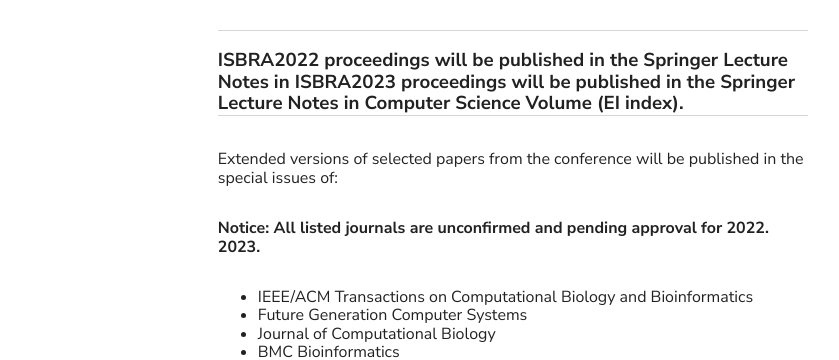
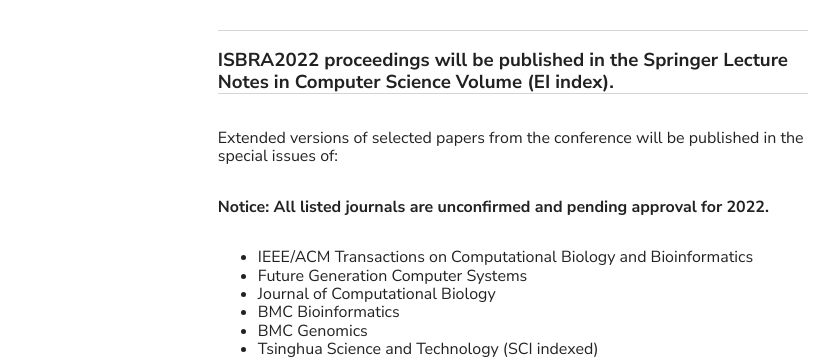
Before and after one commit to Mangul-Lab-USC/_ISBRA22, a Next.js app: page / in a window 1280 px wide. Shown: the part 988-1348 px from the top of the page, without its empty margins (127-966 px from the left). Built offline with nearby package versions, Linux system fonts and the light colour scheme.

Commit message:
Update index.js

```diff
--- a/pages/index.js
+++ b/pages/index.js
@@ -3,11 +3,13 @@
 import NSF from "../public/images/NSF.png";
 import ISCB from "../public/images/iscb-logo.jpg";
 import GSU from "../public/images/GSU.jpg";
+
 function Home() {
   return (
     <>
       <SEO
-        title="ISBRA 2022"
+        title="ISBRA 2022 - 18th International Symposium on Bioinformatics Research
+          and Applications"
         desc="The International Symposium on Bioinformatics Research and Applications (ISBRA) provides a forum for the exchange of ideas and results among researchers, developers, and practitioners working on all aspects of bioinformatics and computational biology and their applications."
       />
       <h1>Welcome</h1>
@@ -53,7 +55,6 @@
       </div>
       <h3>
         ISBRA2022 proceedings will be published in the Springer Lecture Notes in
-        ISBRA2023 proceedings will be published in the Springer Lecture Notes in
         Computer Science Volume (EI index).
       </h3>
       <p>
@@ -64,7 +65,6 @@
         <b>
           Notice: All listed journals are unconfirmed and pending approval for
           2022.
-          2023.
         </b>
       </p>
       <ul>
@@ -85,4 +85,5 @@
     </>
   );
 }
+
 export default Home;
```
